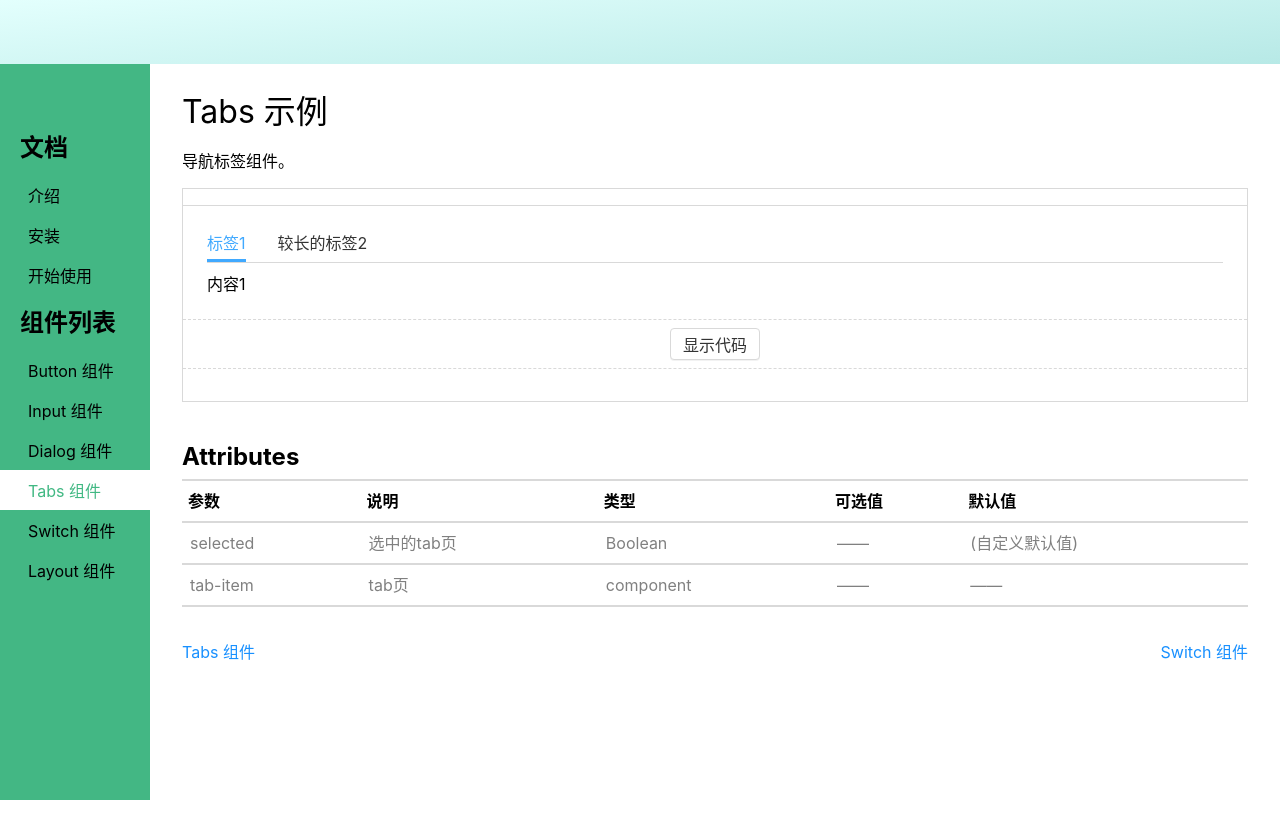
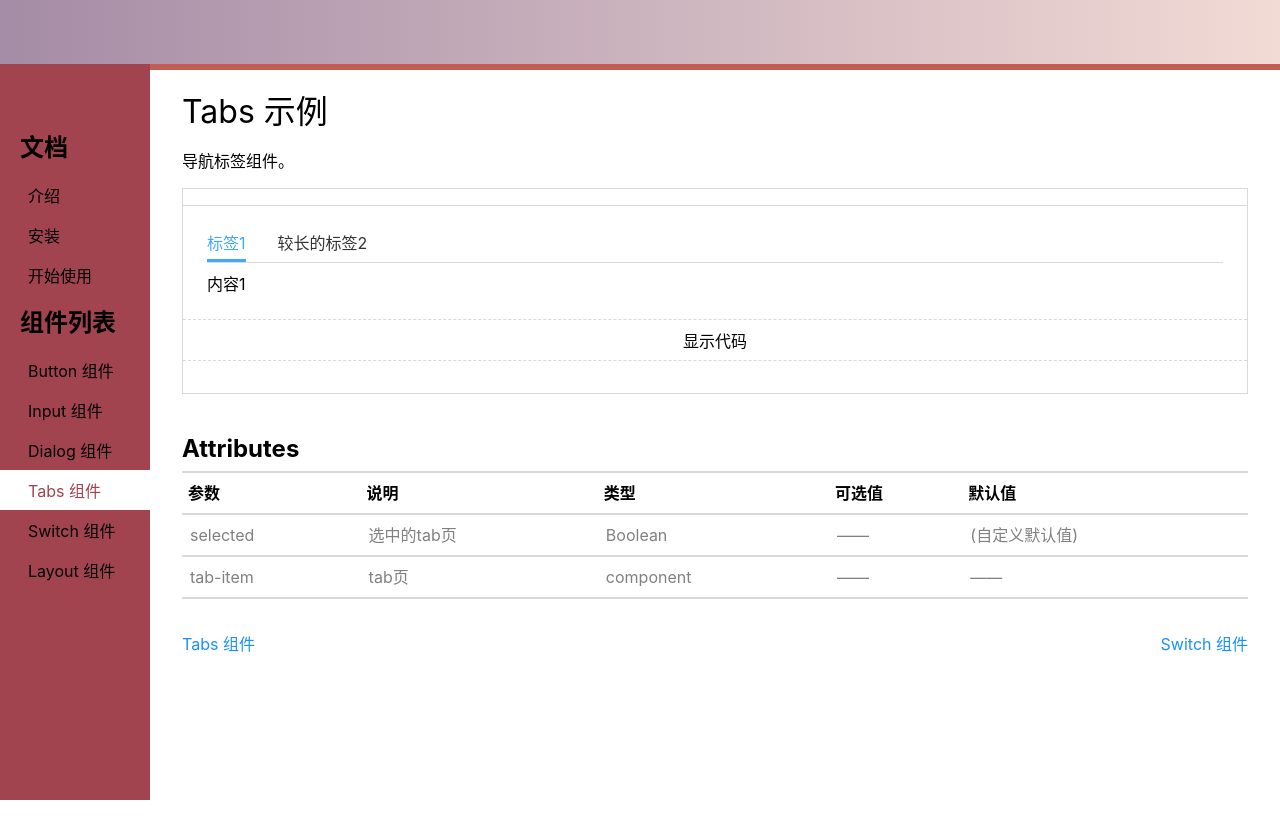
Before and after one commit to yichang8421/yiui-forest, a Vue app: page /#/doc/tabs in a window 1280 px wide. Shown: the top 838 px of the page. Before the commit the page ends 800 px from the top, so only its background shows below. Built offline with nearby package versions, Linux system fonts and the light colour scheme.

Commit message:
更新样式

```diff
--- a/src/components/Demo/index.vue
+++ b/src/components/Demo/index.vue
@@ -4,8 +4,8 @@
         <div class="demo-component">
             <component :is="component"/>
         </div>
-        <div class="demo-actions">
-            <Button @click="toggleCodeVisible">{{codeVisible?"隐藏代码":"显示代码"}}</Button>
+        <div @click="toggleCodeVisible" class="demo-actions">
+            {{codeVisible?"隐藏代码":"显示代码"}}
         </div>
         <div class="demo-code">
             <pre class="language-html" v-html="html" v-if="codeVisible"/>
@@ -43,6 +43,7 @@
 
 <style lang="scss">
     $border-color: #d9d9d9;
+    $action-color: #f5b764;
     .demo {
         border: 1px solid $border-color;
         margin: 16px 0 32px;
@@ -66,6 +67,11 @@
             border-top: 1px dashed $border-color;
             display: flex;
             justify-content: center;
+
+            &:hover {
+                background: $action-color;
+                color: #a24350;
+            }
         }
 
         &-code {
--- a/src/components/Topnav/index.vue
+++ b/src/components/Topnav/index.vue
@@ -60,7 +60,7 @@
         top: 0;
         left: 0;
         justify-content: space-between;
-        background: linear-gradient(175deg, #e3fffd 0%, #b7e9e6 100%);
+        opacity: 100%;
 
         > a {
             height: 100%;
--- a/src/index.scss
+++ b/src/index.scss
@@ -4,9 +4,23 @@
     padding: 0;
 }
 
+html {
+    display: flex;
+    height: 150vh;
+    overflow: hidden;
+    @media (max-width: 1200px) {
+        overflow: auto;
+    }
+}
+
 body {
+    flex: 1;
     font-size: 16px;
     font-family: -apple-system, "Noto Sans", "Helvetica Neue", Helvetica, "Nimbus Sans L", Arial, "Liberation Sans", "PingFang SC", "Hiragino Sans GB", "Noto Sans CJK SC", "Source Han Sans SC", "Source Han Sans CN", "Microsoft YaHei", "Wenquanyi Micro Hei", "WenQuanYi Zen Hei", "ST Heiti", SimHei, "WenQuanYi Zen Hei Sharp", sans-serif;
+}
+
+#app {
+    height: 100%;
 }
 
 h1, h2, h3, h4, h5, h6 {
--- a/src/views/Doc/index.vue
+++ b/src/views/Doc/index.vue
@@ -85,6 +85,9 @@
 </script>
 
 <style lang="scss" scoped>
+    $aside-background: #a24350;
+    $ahover-color: #f0a732;
+
     .layout {
         flex: 1;
         display: flex;
@@ -92,8 +95,13 @@
         height: 100vh;
         overflow-x: hidden;
 
-        > .nav {
+        .nav {
             flex-shrink: 0;
+            background: linear-gradient(
+                            90deg,
+                            #a58ca6 0%,
+                            #f2dad5 100%
+            );
         }
 
         > .content {
@@ -106,12 +114,13 @@
             @media (max-width: 500px) {
                 padding-left: 0;
             }
+            background: #c35c53;
 
             > aside {
                 flex-shrink: 0;
                 z-index: 2;
 
-                background: #43b784;
+                background: $aside-background;
                 width: 150px;
                 height: 100vh;
                 padding: 16px 0;
@@ -135,13 +144,13 @@
                             border: none;
 
                             &:hover {
-                                color: #f0a732;
+                                color: $ahover-color;
                             }
                         }
 
                         > .router-link-active {
                             background: white;
-                            color: #41b883;
+                            color: $aside-background;
                         }
                     }
                 }
--- a/src/views/DocDemo/index.vue
+++ /dev/null
@@ -1,3 +0,0 @@
-<template>
-    <div></div>
-</template>
--- a/src/views/Home/index.vue
+++ b/src/views/Home/index.vue
@@ -1,33 +1,34 @@
 <template>
-    <div class="yiui-topNavAndBanner">
+    <div class="yiui-home">
+        <!--        <div class="yiui-topNavAndBanner">-->
         <Topnav/>
         <div class="banner">
-            <h1>EUI</h1>
-            <h2>一个美观的 UI 框架</h2>
+            <h1>申易畅 UI</h1>
+            <h2>一个美观好用的 UI 框架</h2>
             <p class="actions">
                 <a href="https://github.com/yichang8421" target="_blank">GitHub</a>
-                <router-link @click="switchBtnVisible" to="/doc" >开始</router-link>
+                <router-link @click="switchBtnVisible" to="/doc">开始</router-link>
             </p>
         </div>
-    </div>
+        <!--        </div>-->
         <div class="features">
             <ul>
+                <li>
+                    <a class="selected" href="https://www.typescriptlang.org/docs/" target="_blank">
+                        <svg>
+                            <use xlink:href="#icon-typescript-def"></use>
+                        </svg>
+                        <h3>基于 TypeScript </h3>
+                        <p>源代码采用 TypeScript 书写</p>
+                    </a>
+                </li>
                 <li>
                     <a class="selected" href="https://v3.vuejs.org/guide/introduction.html" target="_blank">
                         <svg>
                             <use xlink:href="#icon-Vue"></use>
                         </svg>
                         <h3>基于 Vue 3</h3>
-                    <p>骄傲地使用了 Vue 3 Composition API</p>
-                </a>
-            </li>
-            <li>
-                <a class="selected" href="https://www.typescriptlang.org/docs/" target="_blank">
-                    <svg>
-                        <use xlink:href="#icon-typescript-def"></use>
-                    </svg>
-                    <h3>基于 TypeScript </h3>
-                    <p>源代码采用 TypeScript 书写（非严格检查）</p>
+                        <p>源代码使用 Vue 3 Composition API</p>
                     </a>
                 </li>
                 <li>
@@ -35,8 +36,8 @@
                         <svg>
                             <use xlink:href="#icon-zhongduan"></use>
                         </svg>
-                    <h3>代码易读</h3>
-                    <p>每个组件的源代码都极其简洁</p>
+                        <h3>多段适配</h3>
+                        <p>适配移动端、PC端</p>
                     </a>
                 </li>
                 <li>
@@ -44,8 +45,8 @@
                         <svg>
                             <use xlink:href="#icon-scss"></use>
                         </svg>
-                    <h3>代码易读</h3>
-                    <p>每个组件的源代码都极其简洁</p>
+                        <h3>使用 Sass</h3>
+                        <p>样式结构清晰</p>
                     </a>
                 </li>
                 <li>
@@ -58,6 +59,7 @@
                     </a>
                 </li>
             </ul>
+        </div>
     </div>
 </template>
 
@@ -82,10 +84,18 @@
         border-bottom: none;
     }
 
-    .yiui-topNavAndBanner {
-        background: linear-gradient(20deg, #e3fffd 0%, #b7e9e6 100%);
-        clip-path: ellipse(80% 60% at 50% 40%);
+    .yiui-home {
+        height: 100%;
+        background: url("../../img/background.png") no-repeat fixed center;
+        background-size: cover;
+        -webkit-background-size: cover;
+        -o-background-size: cover;
     }
+
+    /*.yiui-topNavAndBanner {*/
+    /*background: linear-gradient(20deg, #e3fffd 0%, #b7e9e6 100%);*/
+    /*clip-path: ellipse(80% 60% at 50% 40%);*/
+    /*}*/
 
     .banner {
         padding: 110px 0;
@@ -94,6 +104,12 @@
         flex-direction: column;
         justify-content: center;
         align-items: center;
+        color: #414b5b;
+
+        h1, h2 {
+            color: #e8c5c7;
+            text-shadow: .2rem 0rem .5rem #c35c53, -.2rem 0rem .5rem #c35c53, 0rem .2rem .5rem #c35c53, 0rem -.2rem .5rem #c35c53;
+        }
 
         > .actions {
             padding: 8px 0;
@@ -134,6 +150,7 @@
 
             > li {
                 display: inline-block;
+                color: white;
 
                 > a {
                     width: 300px;
```
Also changed, not shown: src/img/background.png (added). Lines whose indentation alone changed are shown as unchanged.
